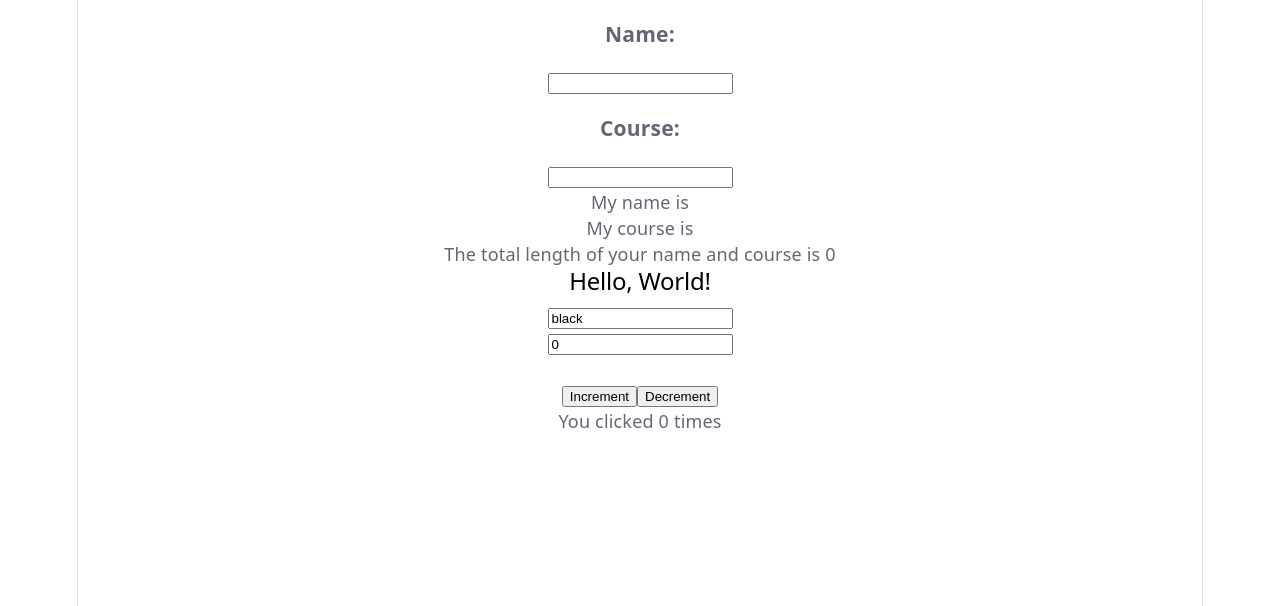
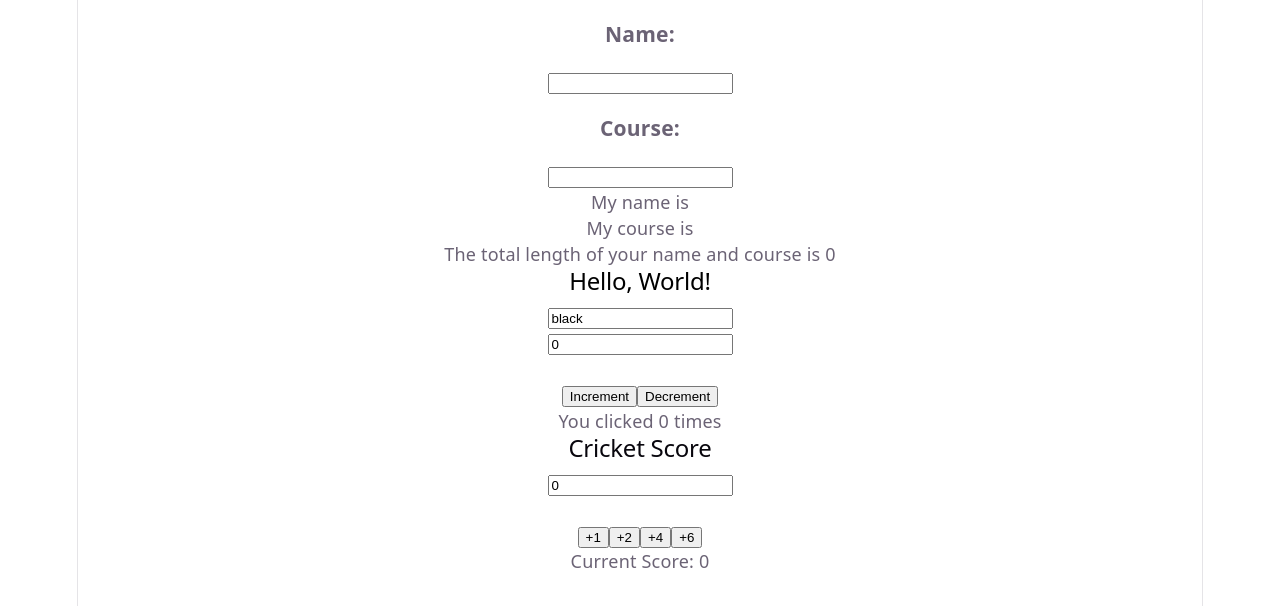
Before and after one commit to Jyoti32-feb/React-Projects-Learning-Code, a React (Vite) app in the folder my-change-task/: page / in a window 1280 px wide. Shown: the top 606 px of the page. Built offline with nearby package versions, Linux system fonts and the light colour scheme.

Commit message:
done cricket score small task using onclick and onchange event and usestate

```diff
--- a/my-change-task/src/App.jsx
+++ b/my-change-task/src/App.jsx
@@ -6,6 +6,7 @@ import Name from './Name'
 import './App.css'
 import ColorChanger from './ColorChanger'
 import Counter from './Counter'
+import CricketScore from './CricketScore'
 
 function App() {
   const [count, setCount] = useState(0)
@@ -15,6 +16,7 @@ function App() {
       <Name />
       <ColorChanger />
       <Counter />
+      <CricketScore />
     </>
   )
 }
--- /dev/null
+++ b/my-change-task/src/CricketScore.jsx
@@ -0,0 +1,29 @@
+import React from 'react'
+
+const CricketScore = () => {
+    const [count, setCount] = React.useState(0);
+    function changeCount(){
+        setCount(e.target.value);
+    }
+  return (
+    <div>
+        <h2>Cricket Score</h2>
+        <input type="text" value={count} onChange={changeCount} /><br /><br />
+        <button onClick={() => setCount(count + 1)}>
+        +1
+        </button>
+        <button onClick={() => setCount(count +2)}>
+        +2
+        </button>
+        <button onClick={() => setCount(count + 4)}>
+        +4
+        </button>
+        <button onClick={() => setCount(count + 6)}>
+        +6
+        </button>
+        <p>Current Score: {count}</p>
+    </div>
+  );
+};
+
+export default CricketScore
```
